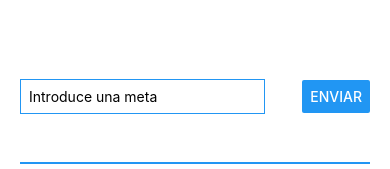
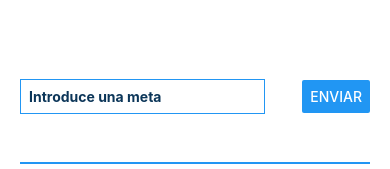
Before and after one commit to SaulAtochero/Goals-ReactNative_, a React Native app: screen / in a window 390 px wide. Shown: the top 169 px of the page. Built offline with nearby package versions, Linux system fonts and the light colour scheme.

Commit message:
Agregado Hook de Estado

```diff
--- a/App.js
+++ b/App.js
@@ -1,11 +1,30 @@
-import { StyleSheet, TextInput, View, Button, Text } from 'react-native';
+import { StyleSheet, TextInput, View, Button, Text, LogBox } from 'react-native';
+import { useState } from 'react';
+export default function App() {
 
-export default function App() {
+  //Declaramos el Hook de estado de componente "newGoal"
+  //      "get"      "set"
+  //        |          |
+  //        V          V
+  const [newGoal, setNewGoal] = useState("");
+
+
+  function textChangeHandler(texto) {
+    setNewGoal(texto);
+    console.log(newGoal);
+  }
+
   return (
     <View style={style.container}>
       <View style={style.inputcontainer}>
-        <TextInput style={style.TextInput} placeholder='Introduce una meta' />
-        <Button title='Enviar' />
+        <TextInput
+          style={style.TextInput}
+          placeholder='Introduce una meta'
+          onChangeText={textChangeHandler}
+        />
+        <Button
+          title='Enviar'
+        />
       </View>
       <View style={style.goalsContainer}>
         <Text style={style.texto}> Tu lista de metas...</Text>
@@ -30,17 +49,24 @@ const style = new StyleSheet.create({
     borderBottomColor: "#2296f3",
     alignItems: "center",
   },
+  //-------------------------------------------------------------------------------------------//
   TextInput: {
     borderColor: "#2296f3",
     borderWidth: 1,
     width: "70%",
     padding: 8,
+    color: "#0c3659",
+    fontWeight: "bold",
   },
+  //-------------------------------------------------------------------------------------------//
   goalsContainer: {
     flex: 5,
   },
+  //-------------------------------------------------------------------------------------------//
   texto: {
     fontWeight: "bold",
     fontSize: 20,
   },
+  //-------------------------------------------------------------------------------------------//
+
 })
```
